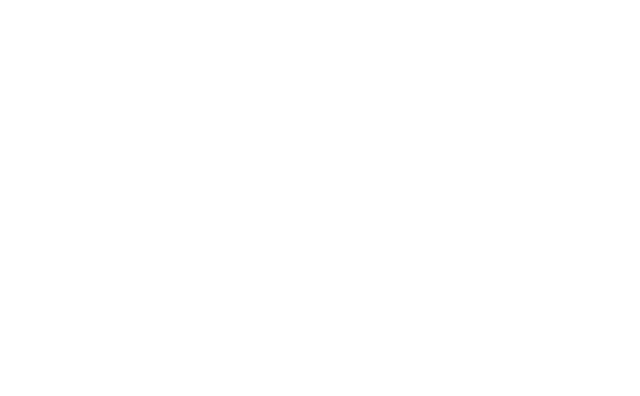
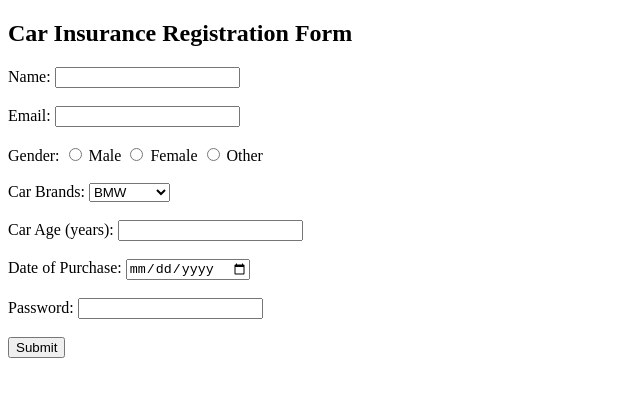
Before and after one commit to acciojob/car-insurance-form-SakshiGhanwat, a website: page main.html in a window 1280 px wide. Shown: the whole page, without its empty margins (0-640 px from the left). Drawn offline with Linux system fonts and the light colour scheme.

Commit message:
created a submission

```diff
--- a/main.html
+++ b/main.html
@@ -1,16 +1,59 @@
 <!DOCTYPE html>
+<html lang="en">
+<head>
+    <meta charset="UTF-8">
+    <meta name="viewport" content="width=device-width, initial-scale=1.0">
+    <title>Car Insurance Registration Form</title>
+</head>
+<body>
+    <h2>Car Insurance Registration Form</h2>
+    <form method="post" action="#">
+        <!-- Name -->
+        <label for="name">Name:</label>
+        <input type="text" id="name" name="name" required>
+        <br><br>
 
-<html>
+        <!-- Email -->
+        <label for="email">Email:</label>
+        <input type="email" id="email" name="email" required>
+        <br><br>
 
-<head>
-	<link rel="stylesheet" href="styles.css">
-</head>
+        <!-- Gender -->
+        <label>Gender:</label>
+        <input type="radio" id="male" name="gender" value="Male" required>
+        <label for="male">Male</label>
+        <input type="radio" id="female" name="gender" value="Female" required>
+        <label for="female">Female</label>
+        <input type="radio" id="other" name="gender" value="Other" required>
+        <label for="other">Other</label>
+        <br><br>
 
-<body>
-	<!-- the entire body must be written by student -->
-    <script type="text/javascript" src="./script.js">
-</script>
+        <!-- Car Brands -->
+        <label for="cars">Car Brands:</label>
+        <select id="cars" name="cars">
+            <option value="BMW">BMW</option>
+            <option value="Audi">Audi</option>
+            <option value="Mercedez">Mercedez</option>
+        </select>
+        <br><br>
 
+        <!-- Car Age -->
+        <label for="carage">Car Age (years):</label>
+        <input type="number" id="carage" name="carage" required>
+        <br><br>
+
+        <!-- Date of Purchase -->
+        <label for="dop">Date of Purchase:</label>
+        <input type="date" id="dop" name="dop" required>
+        <br><br>
+
+        <!-- Password -->
+        <label for="password">Password:</label>
+        <input type="password" id="password" name="password" required>
+        <br><br>
+
+        <!-- Submit Button -->
+        <button type="submit">Submit</button>
+    </form>
 </body>
-
 </html>
```
